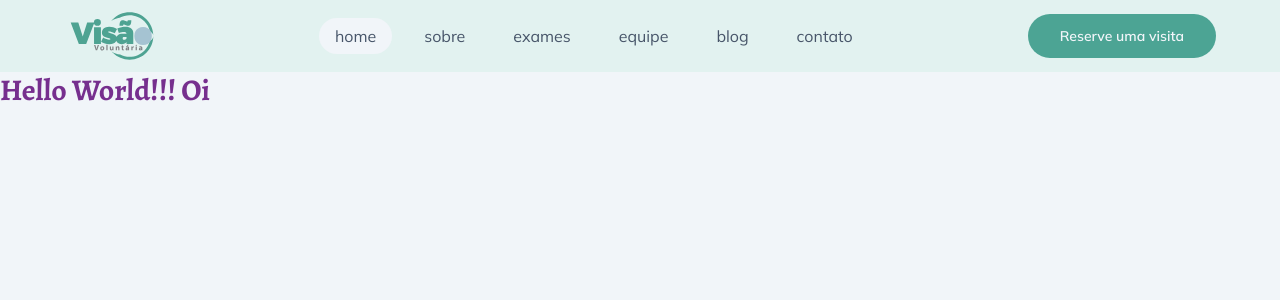
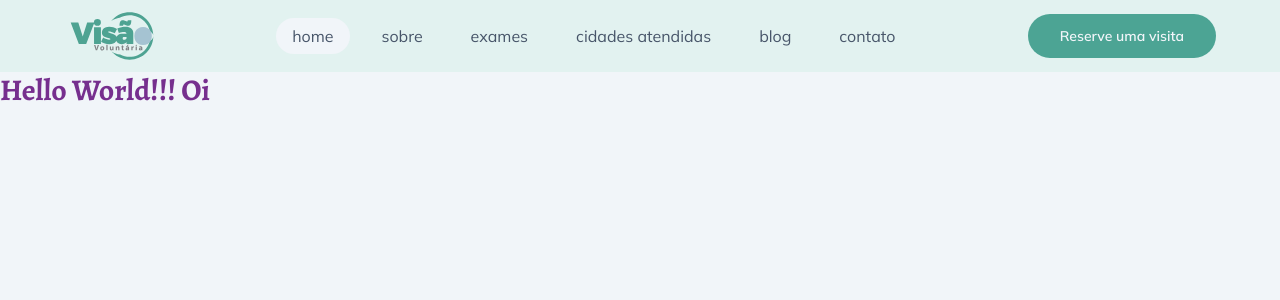
Before and after one commit to JuFortini/avv-project, a Next.js app: page / in a window 1280 px wide. Shown: the top 300 px of the page. Built offline with nearby package versions, Linux system fonts and the light colour scheme.

Commit message:
Removed tab for team

```diff
--- a/src/components/Header/components/MenuDropdown.tsx
+++ b/src/components/Header/components/MenuDropdown.tsx
@@ -7,7 +7,7 @@ export function MenuDropdown(): JSX.Element {
         <MenuButton title="home" route="/" />
         <MenuButton title="sobre" route="/about" />
         <MenuButton title="exames" route="/exams" />
-        <MenuButton title="equipe" route="/team" />
+        <MenuButton title="cidades atendidas" route="/cities" />
         <MenuButton title="blog" route="/blog" />
         <MenuButton title="contato" route="/contact" />
       </div>
--- a/src/components/Header/components/MenuMobile.tsx
+++ b/src/components/Header/components/MenuMobile.tsx
@@ -8,7 +8,7 @@ export function MenuMobile(): JSX.Element {
         <MenuButton title="home" route="/" />
         <MenuButton title="sobre" route="/about" />
         <MenuButton title="exames" route="/exams" />
-        <MenuButton title="equipe" route="/team" />
+        <MenuButton title="cidades atendidas" route="/cities" />
         <MenuButton title="blog" route="/blog" />
         <MenuButton title="contato" route="/contact" />
       </div>
```
